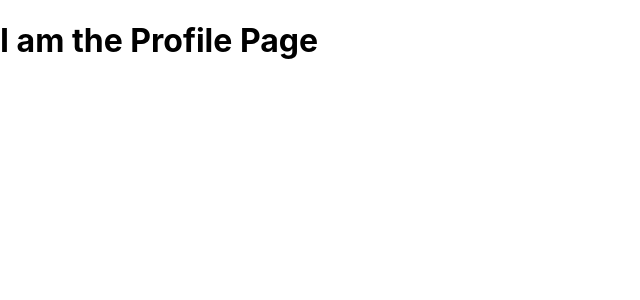
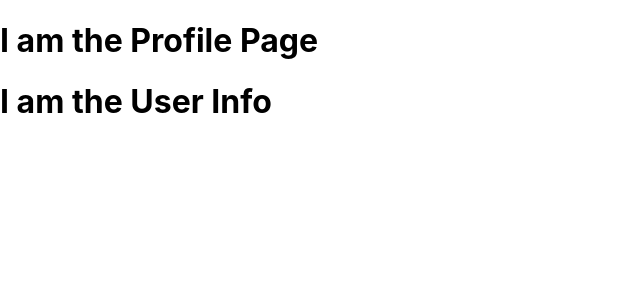
Before and after one commit to pirainogi/garden-pi-frontend, a React (Create React App) app: page /profile in a window 1280 px wide. Shown: the top 300 px of the page, without its empty margins (0-640 px from the left). Built offline with nearby package versions, Linux system fonts and the light colour scheme.

Commit message:
user info

```diff
--- a/src/components/userinfo.js
+++ b/src/components/userinfo.js
@@ -0,0 +1,24 @@
+import React, { Component } from 'react';
+import { connect } from 'react-redux';
+
+class UserInfo extends Component {
+
+  render(){
+    console.log('user info', this.state, this.props);
+    return(
+      <div>
+        <h1>I am the User Info </h1>
+      </div>
+    )
+  }
+
+} // end of class
+
+const mapStateToProps = (state) => {
+  console.log('app state', state);
+  return {
+    state
+  }
+}
+
+export default connect(mapStateToProps)(UserInfo);
--- a/src/containers/profile.js
+++ b/src/containers/profile.js
@@ -1,10 +1,12 @@
 import React from 'react';
+import UserInfo from '../components/userinfo';
 
 const Profile = () => {
 
   return(
     <div>
       <h1>I am the Profile Page</h1>
+      <UserInfo />
     </div>
   )
 }
```
